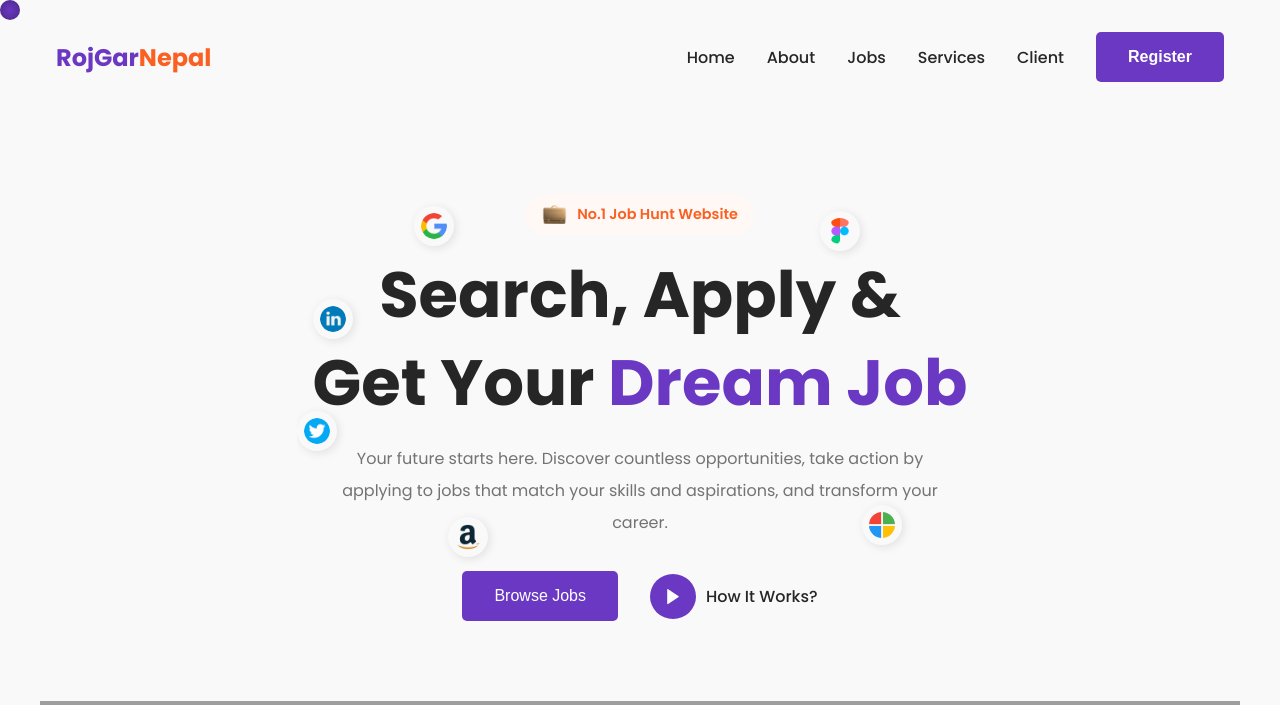
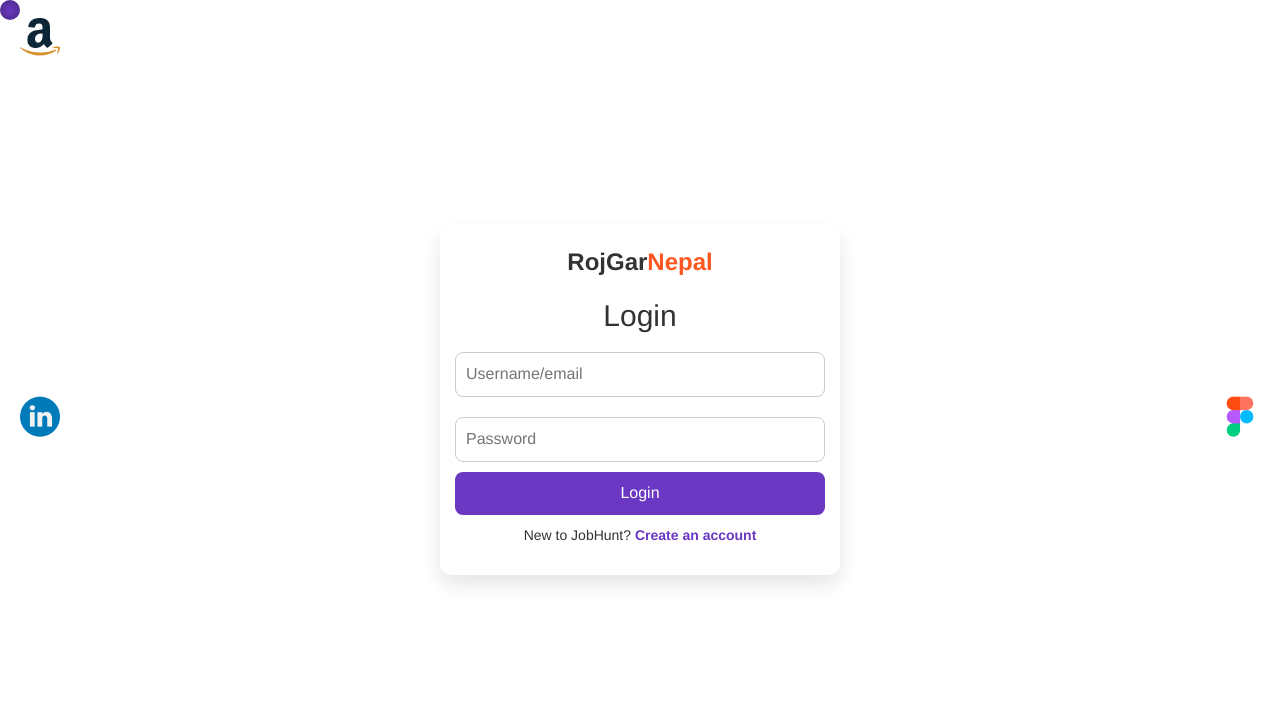
Before and after one commit to SABINXD/jobportalPHP, a PHP site: page /?login in a window 1280 px wide. Shown: the top 705 px of the page. Run offline with PHP 8.4, Linux system fonts and the light colour scheme; some libraries are stand-ins or nearby versions; grey boxes are pictures that could not be loaded.

Commit message:
session done

```diff
--- /dev/null
+++ b/assets/css/authpage.css
@@ -0,0 +1,167 @@
+body {
+    font-family: Arial, sans-serif;
+    background-color: #f9f9f9;
+    margin: 0;
+    padding: 0;
+    display: flex;
+    justify-content: center;
+    align-items: center;
+    min-height: 100vh;
+    overflow: hidden;
+  }
+
+  .container {
+    width: 90%;
+    max-width: 400px;
+    background-color: #fff;
+    border-radius: 12px;
+    box-shadow: 0 10px 20px rgba(0, 0, 0, 0.1);
+    overflow: visible;
+    padding: 20px;
+    text-align: center;
+    position: relative;
+  }
+
+  .company-logo {
+    position: absolute;
+    width: 40px;
+    height: 40px;
+    animation: float 3s ease-in-out infinite;
+    cursor: pointer;
+  }
+
+  .company-logo img {
+    width: 100%;
+    height: 100%;
+    object-fit: contain;
+  }
+
+  .company-name {
+    position: absolute;
+    background-color: rgba(0, 0, 0, 0.7);
+    color: white;
+    padding: 5px 10px;
+    border-radius: 5px;
+    font-size: 12px;
+    opacity: 0;
+    transition: opacity 0.3s ease;
+    pointer-events: none;
+    white-space: nowrap;
+  }
+
+  .company-logo:hover .company-name {
+    opacity: 1;
+  }
+
+  #logo1 {
+    top: 20px;
+    left: 20px;
+  }
+  #logo2 {
+    top: 50%;
+    left: 50%;
+    transform: translate(-50%, -50%);
+  }
+  #logo3 {
+    top: 50%;
+    right: 20px;
+    transform: translateY(-50%);
+  }
+  #logo4 {
+    bottom: 20px;
+    left: 50%;
+    transform: translateX(-50%);
+  }
+  #logo5 {
+    top: 50%;
+    left: 20px;
+    transform: translateY(-50%);
+  }
+  #logo6 {
+    bottom: 20px;
+    right: 20px;
+  }
+
+  @keyframes float {
+    0% {
+      transform: translate(0, 0);
+    }
+    50% {
+      transform: translate(0, -10px);
+    }
+    100% {
+      transform: translate(0, 0);
+    }
+  }
+
+  .logo {
+    font-size: 24px;
+    font-weight: bold;
+    margin-bottom: 20px;
+  }
+
+  .logo span {
+    color: #6a38c2;
+  }
+
+  .logo span:last-child {
+    color: #ff5722;
+  }
+
+  .form input {
+    width: 100%;
+    padding: 10px;
+    margin: 10px 0;
+    border: 1px solid #ccc;
+    border-radius: 8px;
+    font-size: 16px;
+  }
+
+  .form button {
+    width: 100%;
+    padding: 10px;
+    background-color: #6a38c2;
+    color: #fff;
+    border: none;
+    border-radius: 8px;
+    font-size: 16px;
+    cursor: pointer;
+    transition: background-color 0.3s ease;
+  }
+
+  .form button:hover {
+    background-color: #572fa3;
+  }
+
+  .form p {
+    margin-top: 10px;
+    font-size: 14px;
+  }
+
+  .form p a {
+    color: #6a38c2;
+    text-decoration: none;
+    font-weight: bold;
+  }
+
+  .ball {
+    position: fixed;
+    width: 20px;
+    height: 20px;
+    background: radial-gradient(circle, #6a38c2, #4a2882);
+    border-radius: 50%;
+    pointer-events: none;
+    z-index: 9999;
+
+  }
+
+  @media (max-width: 768px) {
+    .container {
+      width: 95%;
+    }
+
+    .company-logo {
+      width: 30px;
+      height: 30px;
+    }
+  }
--- /dev/null
+++ b/assets/js/authpage.js
@@ -0,0 +1,52 @@
+let mouseX = 0,
+  mouseY = 0
+let ballX = 0,
+  ballY = 0
+
+const followBall = document.getElementById("ball")
+
+document.addEventListener("mousemove", (e) => {
+  mouseX = e.clientX
+  mouseY = e.clientY
+})
+
+function animate() {
+  const distX = mouseX - ballX
+  const distY = mouseY - ballY
+
+  ballX += distX * 0.1
+  ballY += distY * 0.1
+
+  followBall.style.left = ballX + "px"
+  followBall.style.top = ballY + "px"
+
+  requestAnimationFrame(animate)
+}
+
+animate()
+
+document.body.addEventListener("click", (event) => {
+  for (let i = 0; i < 15; i++) {
+    const confetti = document.createElement("div")
+    confetti.style.position = "absolute"
+    confetti.style.width = "10px"
+    confetti.style.height = "10px"
+    confetti.style.backgroundColor = `hsl(${Math.random() * 360}, 100%, 50%)`
+    confetti.style.borderRadius = "50%"
+    confetti.style.left = `${event.clientX}px`
+    confetti.style.top = `${event.clientY}px`
+    document.body.appendChild(confetti)
+
+    gsap.to(confetti, {
+      x: Math.random() * 200 - 100,
+      y: Math.random() * 200 - 100,
+      scale: 0,
+      opacity: 0,
+      duration: 1,
+      ease: "power1.out",
+      onComplete: () => {
+        confetti.remove()
+      },
+    })
+  }
+});
--- /dev/null
+++ b/assets/pages/login.php
@@ -0,0 +1,61 @@
+
+<!DOCTYPE html>
+<html lang="en">
+
+<head>
+    <meta charset="UTF-8">
+    <meta name="viewport" content="width=device-width, initial-scale=1.0">
+    <title>JobHunt - Login</title>
+    <link rel="stylesheet" href="assets/css/authpage.css">
+    <link rel="stylesheet" href="https://cdn.jsdelivr.net/npm/bootstrap@3.3.7/dist/css/bootstrap.min.css" integrity="sha384-BVYiiSIFeK1dGmJRAkycuHAHRg32OmUcww7on3RYdg4Va+PmSTsz/K68vbdEjh4u" crossorigin="anonymous">
+
+    <script src="https://cdnjs.cloudflare.com/ajax/libs/gsap/3.12.2/gsap.min.js"></script>
+</head>
+
+<body>
+    <div class="company-logo" id="logo1">
+        <img src="assets/img/amazon.png" alt="Company Logo 1">
+        <span class="company-name">amazon</span>
+    </div>
+    <div class="company-logo" id="logo2">
+        <img src="assets/img/google.png" alt="Company Logo 2">
+        <span class="company-name">Google</span>
+    </div>
+    <div class="company-logo" id="logo3">
+        <img src="assets/img/figma.png" alt="Company Logo 3">
+        <span class="company-name">Figma</span>
+    </div>
+    <div class="company-logo" id="logo4">
+        <img src="assets/img/microsoft.png" alt="Company Logo 4">
+        <span class="company-name">Microsoft</span>
+    </div>
+    <div class="company-logo" id="logo5">
+        <img src="assets/img/linkedin.png" alt="Company Logo 5">
+        <span class="company-name">LinkedIn</span>
+    </div>
+    <div class="company-logo" id="logo6">
+        <img src="assets/img/google.png" alt="Company Logo 6">
+        <span class="company-name">Google</span>
+    </div>
+
+    <div class="container" id="login-container">
+        <div class="logo">RojGar<span>Nepal</span></div>
+        <div class="form" id="login-form">
+            <h2>Login</h2>
+            <form  method="post" action="assets/php/actions.php?login">
+                <input type="text" value="<?= showFormData('username_email') ?>" name="username_email" placeholder="Username/email" >
+                <?= showError('username_email') ?>
+                <input type="password" name="password" placeholder="Password">
+                <?= showError('password') ?>
+                <?= showError('checkuser') ?>
+                <button type="submit">Login</button>
+            </form>
+            <p>New to JobHunt? <a href="?signup">Create an account</a></p>
+        </div>
+    </div>
+
+    <div id="ball" class="ball"></div>
+    <script src="assets/js/authpage.js"></script>
+</body>
+
+</html>
--- a/assets/pages/first_main.php
+++ b/assets/pages/main.php
@@ -14,7 +14,8 @@
       href="https://cdn.jsdelivr.net/npm/swiper@11/swiper-bundle.min.css"
     />
     <link rel="stylesheet" href="assets/css/style.css" />
-    <title></title>
+
+    <title>Get Any job everywhere in nepal | Rojgar Nepal</title>
   </head>
   <body>
     <nav>
@@ -32,7 +33,21 @@
         <li><a href="#job">Jobs</a></li>
         <li><a href="#service">Services</a></li>
         <li><a href="#client">Client</a></li>
-        <li><button class="btn"><a style="color: white; font-weight: bold;" href="signup.html">Register</a></button></li>
+        <?php
+
+if (isset($_SESSION['auth']) && $_SESSION['auth']) {
+          ?>
+        <li><a href="logout.php">Logout</a></li>
+        <?php
+        }else{
+?>
+
+        <li><button class="btn"><a style="color: white; font-weight: bold;" href="?signup">Register</a></button></li>
+
+
+      <?php
+      }
+?>
       </ul>
     </nav>
     <header class="section__container header__container" id="home">
@@ -176,7 +191,7 @@
       <div class="job__grid">
         <div class="job__card">
           <div class="job__card__header">
-            <img src="assets/figma.png" alt="job" />
+            <img src="assets/img/figma.png" alt="job" />
             <div>
               <h5>Figma</h5>
               <h6>USA</h6>
--- a/assets/php/config.php
+++ b/assets/php/config.php
@@ -1,9 +1,12 @@
 <!-- connecting databases -->
 <?php
-$host = "localhost";
-$username="root";
-$password="";
-$db = "jobportal";
+session_start();
+
+
+const DB_NAME="jobportal";
+const DB_HOST="localhost";
+const DB_USER="root";
+const DB_PASSWORD="";
 
 
 
--- a/assets/php/function.php
+++ b/assets/php/function.php
@@ -1,10 +1,7 @@
 <?php
 require_once 'config.php';
 
-$db=new mysqli($host,$username,$password,$db);
-if($db->connect_error){
-    die("Connection error");
-}
+$db = mysqli_connect(DB_HOST,DB_USER,DB_PASSWORD,DB_NAME) or die("database is not connected");
 
 //function to show pages
 function showPage($page)
@@ -12,5 +9,166 @@ function showPage($page)
     $safePage = basename($page); // Prevent directory traversal
     include("./assets/pages/$safePage.php");
 }
+// Function to show error
+function showError($field)
+{
+    if (isset($_SESSION['error'])) {
+        $error = $_SESSION['error'];
+        if (isset($error['field']) && $field == $error['field']) {
+?>
+            <div  class="alert alert-danger my-2" role="alert">
+                <?= $error['msg'] ?>
+            </div>
+<?php
+        }
+    }
+}
+// Function to show previous form data
+function showFormData($field)
+{
+    if (isset($_SESSION['formdata'])) {
+        $formdata = $_SESSION['formdata'];
+        return $formdata[$field] ?? null;
+    }
+}
+// for checking dublicate email
+function isEmailRegistered($email)
+{
+    global $db;
+    $query = "SELECT count(*) as row FROM users WHERE email='$email'";
+    $run = mysqli_query($db, $query);
+    $return_data = mysqli_fetch_assoc($run);
+    return $return_data['row'];
+}
+
+
+//for checking dublicate username
+function isUsernameRegistered($username)
+{
+    global $db;
+    $query = "SELECT count(*) as row FROM users WHERE username='$username'";
+    $run = mysqli_query($db, $query);
+    $return_data = mysqli_fetch_assoc($run);
+    return $return_data['row'];
+}
+//for checking  username regsitered by other
+function isUsernameRegisteredByOther($username)
+{
+    global $db;
+    $user_id = $_SESSION['userdata']['id'];
+    $query = "SELECT count(*) as row FROM users WHERE username='$username' && id!=$user_id";
+    $run = mysqli_query($db, $query);
+    $return_data = mysqli_fetch_assoc($run);
+    return $return_data['row'];
+}
+
+// Validating signup form
+function validateSignupForm($form_data)
+{
+    $response = array('status' => true, 'msg' => '');
+
+    if (!isset($form_data['password']) || !$form_data['password']) {
+        $response['msg'] = "Password is not provided";
+        $response['status'] = false;
+        $response['field'] = 'password';
+    } else if (strlen($form_data['password']) < 8) {
+        $response['msg'] = "Password must be at least 8 characters long";
+        $response['status'] = false;
+        $response['field'] = 'password';
+    } else if (!preg_match('/[!@#$%^&*(),.?":{}|<>]/', $form_data['password'])) {
+        $response['msg'] = "Password must include at least one special character (!@#$%^&*(),.?\":{}|<>)";
+        $response['status'] = false;
+        $response['field'] = 'password';
+    }
+
+    if (!isset($form_data['username']) || !$form_data['username']) {
+        $response['msg'] = "Username is not provided";
+        $response['status'] = false;
+        $response['field'] = 'username';
+    }
+
+    if (!isset($form_data['email']) || !$form_data['email']) {
+        $response['msg'] = "Email is not provided";
+        $response['status'] = false;
+        $response['field'] = 'email';
+    }
+
+
+
+    if (isEmailRegistered($form_data['email'])) {
+        $response['msg'] = "Email is already registered";
+        $response['status'] = false;
+        $response['field'] = 'email';
+    }
+
+    if (isUsernameRegistered($form_data['username'])) {
+        $response['msg'] = "Username is already registered";
+        $response['status'] = false;
+        $response['field'] = 'username';
+    }
+
+
+    return $response;
+
+}
+// for creating a new user
+function createUser($data)
+{
+    global $db;
+
+
+
+    $email = mysqli_real_escape_string($db, $data['email']);
+    $username = mysqli_real_escape_string($db, $data['username']);
+    $password = mysqli_real_escape_string($db, $data['password']);
+    $password = md5($password);
+    $query = "INSERT INTO users(email,username,password)";
+    $query .= "VALUES ('$email','$username','$password')";
+    return mysqli_query($db, $query);
+}
+// validationg login in php
+function validateLoginForm($form_data)
+{
+    $response = array();
+    $response['status'] = true;
+    $blank = false;
+
+
+    if (!$form_data['password']) {
+        $response['msg'] = "Password is not provided";
+        $response['status'] = false;
+        $response['field'] = 'password';
+        $blank = true;
+    }
+    if (!$form_data['username_email']) {
+        $response['msg'] = "Username/email is not provided";
+        $response['status'] = false;
+        $response['field'] = 'username_email';
+        $blank = true;
+    }
+    if (!$blank && !checkUser($form_data)['status']) {
+        $response['msg'] = "Something is incorrect we cannot find you";
+        $response['status'] = false;
+        $response['field'] = 'checkuser';
+    } else {
+        $response['user'] = checkUser($form_data)['user'];
+    }
+    return $response;
+}
+function checkUser($login_data)
+{
+    global $db;
+    $username_email = $login_data['username_email'];
+    $password = md5($login_data['password']);
+    $query = "SELECT * FROM users WHERE (email='$username_email' || username ='$username_email') && password = '$password'";
+    $run = mysqli_query($db, $query);
+    $data['user'] = mysqli_fetch_assoc($run) ?? array();
+    if (count($data['user']) > 0) {
+        $data['status'] = true;
+    } else {
+        $data['satus'] = false;
+    }
+    return $data;
+}
 
 ?>
--- a/index.php
+++ b/index.php
@@ -1,7 +1,23 @@
 <?php
+// session_start(); // Ensure this is at the top
 require_once 'assets/php/function.php';
 
-showPage('first_main');
+// Redirect to ?home if no specific query string is provided
+if(!isset($_SESSION['auth']) && !isset($_GET['login']) && !isset($_GET['signup']) ){
+    showPage('main');
+}
+if (isset($_GET['home'])) {
+    showPage('main');
+}
+if (isset($_GET['signup']) && !isset($_SESSION['auth'])) {
+    showPage('signup');
+}elseif(isset($_GET['login']) && !isset($_SESSION['auth'])){
+    showPage('login');
+}
 
-
+// Clear session data after processing
+if (!isset($_GET['signup'])) {
+    unset($_SESSION['error']);
+    unset($_SESSION['formdata']);
+}
 ?>
```
Also changed, not shown: assets/pages/signup.php (added, +64 -0 lines), assets/php/actions.php (added, +39 -0 lines), assets/php/action.php (deleted).
